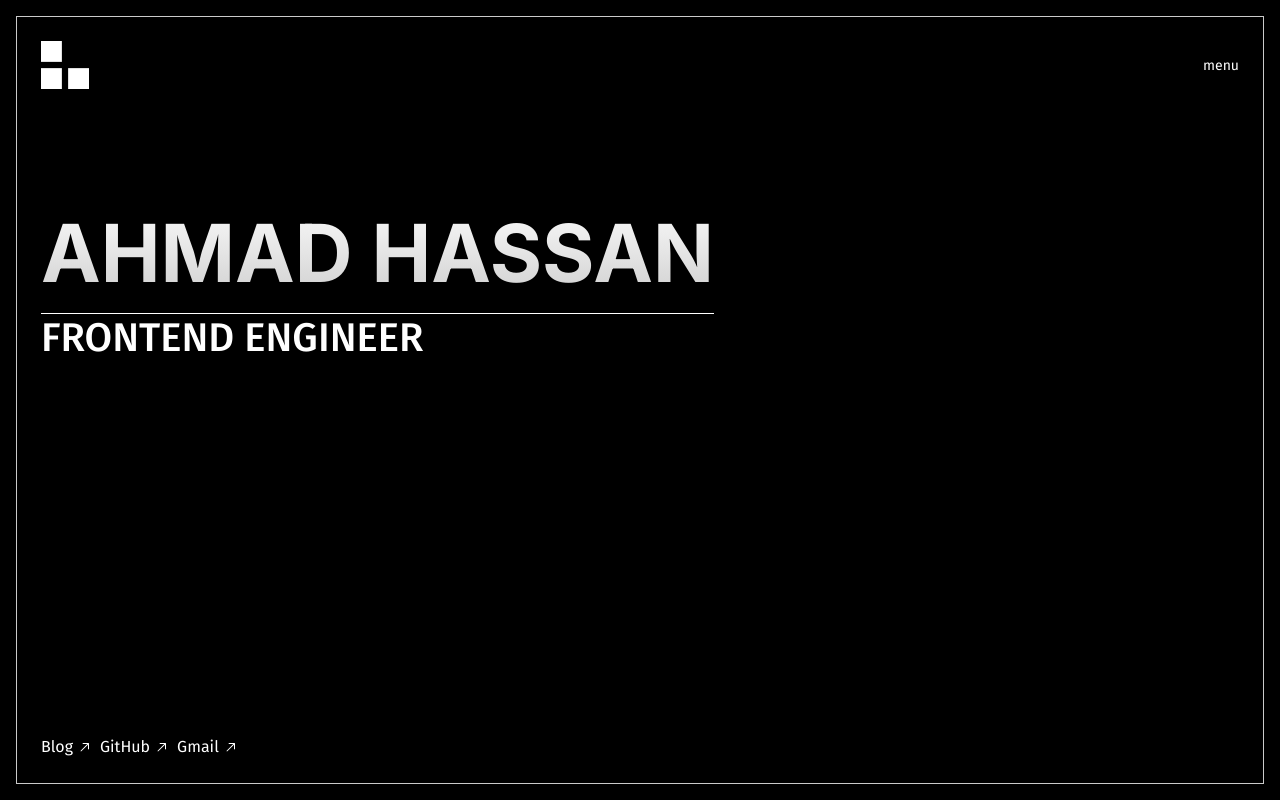
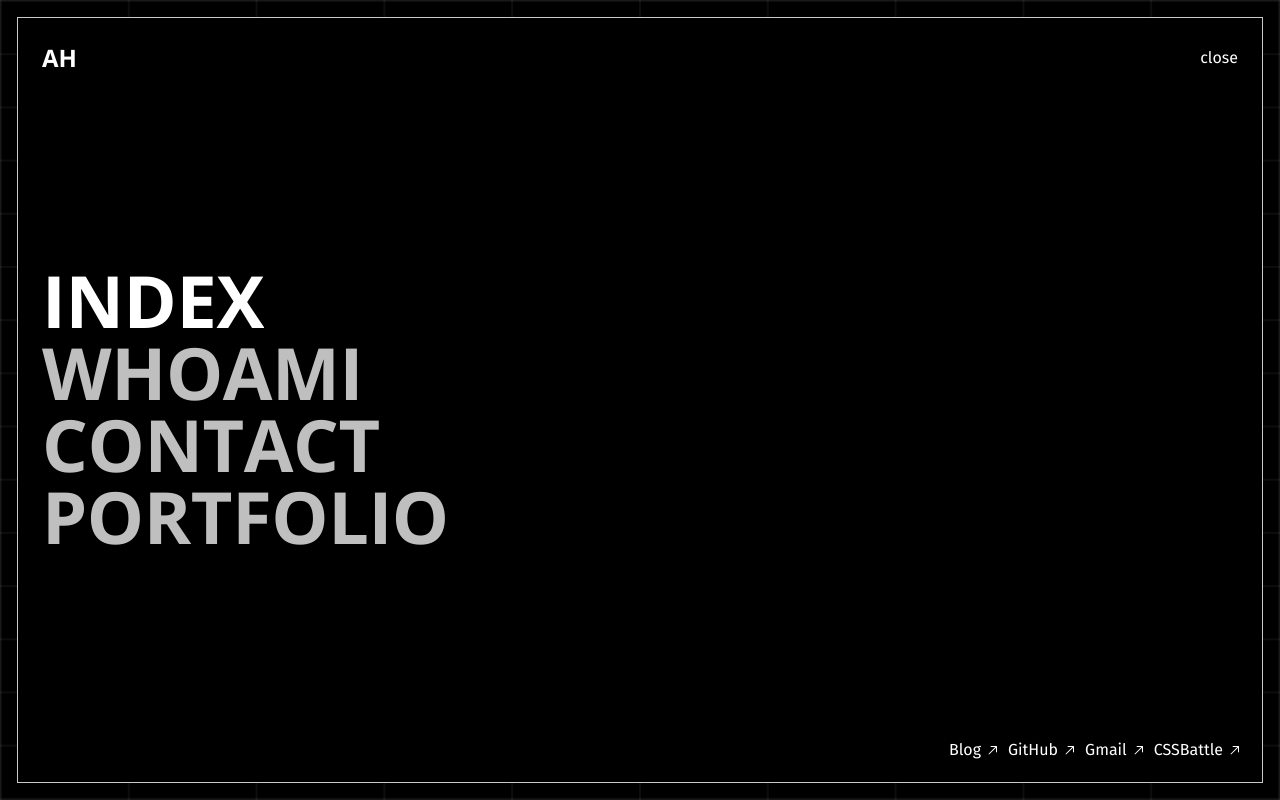
Before and after one commit to faltawy/falta-website, a Next.js app: page / in a window 1280 px wide. Both pictures are taken after a click on the button "menu". Built offline with nearby package versions, Linux system fonts and the light colour scheme.

Commit message:
added background

```diff
--- a/ui/partials/Header.tsx
+++ b/app/_parts/Header.tsx
@@ -1,7 +1,11 @@
+"use client";
 import { Logo } from "@ui/components";
 import Link from "next/link";
+import { useMenu } from "../_providers/MenuProvider";
 
 export function Header() {
+  const { menuOpen, setMenuOpen } = useMenu();
+  console.log(menuOpen);
   return (
     <header className="p-6 w-full" data-container="header-container">
       <div className="w-full h-fit flex items-center justify-between">
@@ -9,7 +13,9 @@ export function Header() {
           <Logo />
         </Link>
         <div>
-          <button className="text-sm">menu</button>
+          <button onClick={() => setMenuOpen(true)} className="text-sm">
+            menu
+          </button>
         </div>
       </div>
     </header>
--- /dev/null
+++ b/app/_parts/Menu.tsx
@@ -0,0 +1,86 @@
+"use client";
+import React from "react";
+import NavLink from "@ui/components/NavLink";
+import { AnimatePresence, motion } from "framer-motion";
+import { useMenu } from "../../app/_providers/MenuProvider";
+import { FooterLinks } from "@ui/partials";
+
+const MotionLink = motion(NavLink);
+function MenuNavLink({
+  href,
+  label,
+  delay,
+}: {
+  label: string;
+  href: string;
+  delay: number;
+}) {
+  return (
+    <li className="w-fit h-fit overflow-hidden">
+      <MotionLink
+        initial={{
+          y: "100%",
+        }}
+        transition={{
+          delay: delay,
+          type: "tween",
+          duration: 0.2,
+        }}
+        animate={{
+          y: 0,
+        }}
+        href={href}
+        activeClasses="[&:not(:hover)]:!opacity-100"
+        className="flex items-center hover:tracking-wider tracking-tight hover:opacity-100 gap-1 transition-all opacity-75"
+      >
+        <span className="uppercase text-7xl font-bold">{label}</span>
+      </MotionLink>
+    </li>
+  );
+}
+
+export function Menu() {
+  const { setMenuOpen, menuOpen } = useMenu();
+  return (
+    <AnimatePresence>
+      {menuOpen && (
+        <motion.div
+          initial={{
+            opacity: 0,
+          }}
+          animate={{
+            opacity: 1,
+          }}
+          exit={{
+            opacity: 0,
+          }}
+          className="w-full h-full absolute inset-0 bg-black"
+        >
+          <div className="h-full w-full flex flex-col items-start justify-between">
+            <div className="w-full p-6 flex justify-between items-center">
+              <h2 className="font-extrabold font-open-sans text-white text-2xl">AH</h2>
+              <button onClick={() => setMenuOpen(false)}>close</button>
+            </div>
+            <div className="w-full flex-1 p-6 font-open-sans">
+              <div className="flex items-center justify-start h-full">
+                <ul>
+                  <MenuNavLink delay={0} href="/" label="index" />
+                  <MenuNavLink delay={0.2} href="/whoami" label="whoami" />
+                  <MenuNavLink delay={0.4} href="/contact" label="contact" />
+                  <MenuNavLink
+                    delay={0.6}
+                    href="/portfolio"
+                    label="portfolio"
+                  />
+                </ul>
+              </div>
+            </div>
+            <div className="w-full p-5 flex items-center justify-end">
+              <FooterLinks />
+            </div>
+          </div>
+        </motion.div>
+      )}
+    </AnimatePresence>
+  );
+}
--- /dev/null
+++ b/app/_providers/MenuProvider.tsx
@@ -0,0 +1,24 @@
+"use client";
+import { createSafeContext } from "@ui/utils";
+import { useState, type ReactNode } from "react";
+
+const [SafeMenuProvider, useMenu] = createSafeContext<{
+  menuOpen: boolean;
+  setMenuOpen: (open: boolean) => void;
+}>("useMenu should be used within MenuProvider");
+
+function MenuProvider({ children }: { children: ReactNode }) {
+  const [menuOpen, setMenuOpen] = useState(false);
+  return (
+    <SafeMenuProvider
+      value={{
+        menuOpen,
+        setMenuOpen,
+      }}
+    >
+      {children}
+    </SafeMenuProvider>
+  );
+}
+
+export { MenuProvider, useMenu };
--- a/app/globals.css
+++ b/app/globals.css
@@ -5,4 +5,26 @@
   :root {
     --color-gray: 202 202 202;
   }
+
+  .background-grid {
+    --color: rgba(255, 255, 255, 0.05);
+    --rows: 15;
+    --columns: 10;
+    background-image: linear-gradient(
+        var(--color) 0.5px,
+        transparent 0.5px,
+        transparent calc(100% - 0.5px),
+        var(--color) calc(100% - 0.5px)
+      ),
+      linear-gradient(
+        90deg,
+        var(--color) 0.5px,
+        transparent 0.5px,
+        transparent calc(100% - 0.5px),
+        var(--color) calc(100% - 0.5px)
+      );
+    background-size: calc(100% / var(--columns)) calc(100% / var(--rows));
+    border: 0.2px solid var(--color);
+    background-clip: border-box;
+  }
 }
--- a/app/layout.tsx
+++ b/app/layout.tsx
@@ -5,6 +5,7 @@ import { Analytics } from "@vercel/analytics/react";
 import { Fira_Sans, Inter, Open_Sans } from "next/font/google";
 import { RouterEventsProvider } from "@ui/router-events";
 import { Nprogress } from "@ui/partials/NProgress";
+import { MenuProvider } from "./_providers/MenuProvider";
 
 const firaSans = Fira_Sans({
   fallback: ["system-ui", "Roboto", "sans-serif"],
@@ -49,6 +50,7 @@ export default function RootLayout({
   children: React.ReactNode;
 }) {
   return (
+    <MenuProvider>
       <RouterEventsProvider>
         <html lang="en" className="h-screen min-h-screen">
           <body
@@ -65,5 +67,6 @@ export default function RootLayout({
           </body>
         </html>
       </RouterEventsProvider>
+    </MenuProvider>
   );
 }
--- a/app/page.tsx
+++ b/app/page.tsx
@@ -1,9 +1,9 @@
-import { FooterLinks, Menu } from "@ui/partials";
-import { Header } from "@ui/partials/Header";
-
+import { FooterLinks } from "@ui/partials";
+import { Header } from "./_parts/Header";
+import { Menu } from "./_parts/Menu";
 export default function Home() {
   return (
-    <main className="font-fira-sans bg-black text-white flex items-center justify-center p-4 h-full">
+    <main className="font-fira-sans bg-black text-white flex items-center justify-center p-4 h-full [--columns:5] sm:[--columns:10] background-grid">
       <div
         data-container="box-container"
         className="box w-full min-h-full h-full border border-gray block flex-1 relative"
@@ -16,8 +16,8 @@ export default function Home() {
                 <h1 className="uppercase [box-shadow:0px_1px_0px_0px_white] font-extrabold [font-size:var(--font-size)] text-transparent font-inter bg-clip-text bg-gradient-to-t from-gray to-white">
                   Ahmad Hassan
                 </h1>
-                <div>
-                  <span className="font-fira-sans [font-size:calc(var(--font-size)/2)] font-medium uppercase leading-tight">
+                <div className="h-fit overflow-hidden border border-white border-t-transparent w-full p-2">
+                  <span className="font-fira-sans [font-size:calc(var(--font-size)/2)] block font-medium uppercase leading-tight">
                     frontend engineer
                   </span>
                 </div>
--- a/ui/components/Logo.tsx
+++ b/ui/components/Logo.tsx
@@ -4,7 +4,7 @@ import { ComponentPropsWithoutRef, ElementRef, forwardRef } from "react";
 export const Logo = forwardRef<ElementRef<"svg">, ComponentPropsWithoutRef<"svg">>(
   ({ className, ...props }, _ref) => (
     <svg
-      className={cn("w-12 h-12 aspect-square", className)}
+      className={cn("w-9 h-9 aspect-square", className)}
       viewBox="0 0 48 48"
       fill="none"
       ref={_ref}
--- a/ui/partials/Links.tsx
+++ b/ui/partials/Links.tsx
@@ -25,6 +25,16 @@ export function FooterLinks() {
           <ArrowTopRightIcon />
         </Link>
       </li>
+      <li>
+        <Link
+          target="_blank"
+          href="https://cssbattle.dev/player/ah7255703"
+          className="flex items-center gap-1"
+        >
+          <span>CSSBattle</span>
+          <ArrowTopRightIcon />
+        </Link>
+      </li>
     </ul>
   );
 }
--- a/ui/partials/Menu.tsx
+++ /dev/null
@@ -1,84 +0,0 @@
-"use client";
-import React from "react";
-import { FooterLinks } from ".";
-import NavLink from "@ui/components/NavLink";
-import { motion } from "framer-motion";
-const MotionLink = motion(NavLink);
-function MenuNavLink({
-  href,
-  label,
-  delay,
-}: {
-  label: string;
-  href: string;
-  delay: number;
-}) {
-  return (
-    <li className="w-fit h-fit overflow-hidden">
-      <MotionLink
-        initial={{
-          y: "100%",
-        }}
-        transition={{
-          delay: delay,
-          type: "tween",
-          duration: 0.5,
-        }}
-        animate={{
-          y: 0,
-        }}
-        href={href}
-        activeClasses="[&:not(:hover)]:!opacity-100"
-        className="flex items-center hover:tracking-wider tracking-tight hover:opacity-100 gap-1 transition-all opacity-75"
-      >
-        <span className="uppercase text-7xl font-bold">{label}</span>
-      </MotionLink>
-    </li>
-  );
-}
-
-export function Menu() {
-  return (
-    <motion.div
-      variants={{
-        hidden: {
-          opacity: 0,
-          display: "none",
-          transition: {
-            duration: 0.5,
-          },
-        },
-        visible: {
-          opacity: 1,
-          display: "block",
-          transition: {
-            duration: 0.5,
-          },
-        },
-      }}
-      initial="hidden"
-      className="w-full h-full absolute inset-0 bg-black"
-    >
-      <div className="h-full w-full flex flex-col items-start justify-between">
-        <div className="w-full">
-          <div className="p-5">
-            <button>close</button>
-          </div>
-        </div>
-        <div className="w-full flex-1 px-5 font-open-sans">
-          <div className="flex items-center justify-start h-full">
-            <ul>
-              <MenuNavLink delay={0} href="/" label="index" />
-              <MenuNavLink delay={0.2} href="/whoami" label="whoami" />
-              <MenuNavLink delay={0.4} href="/contact" label="contact" />
-              <MenuNavLink delay={0.6} href="/portfolio" label="portfolio" />
-            </ul>
-          </div>
-        </div>
-        <div className="w-full p-5 flex items-center justify-end">
-          <FooterLinks />
-        </div>
-      </div>
-    </motion.div>
-  );
-}
--- a/ui/partials/index.ts
+++ b/ui/partials/index.ts
@@ -1,2 +1 @@
-export { Menu } from "./Menu";
 export { FooterLinks } from './Links'
```
Lines whose indentation alone changed are shown as unchanged.
